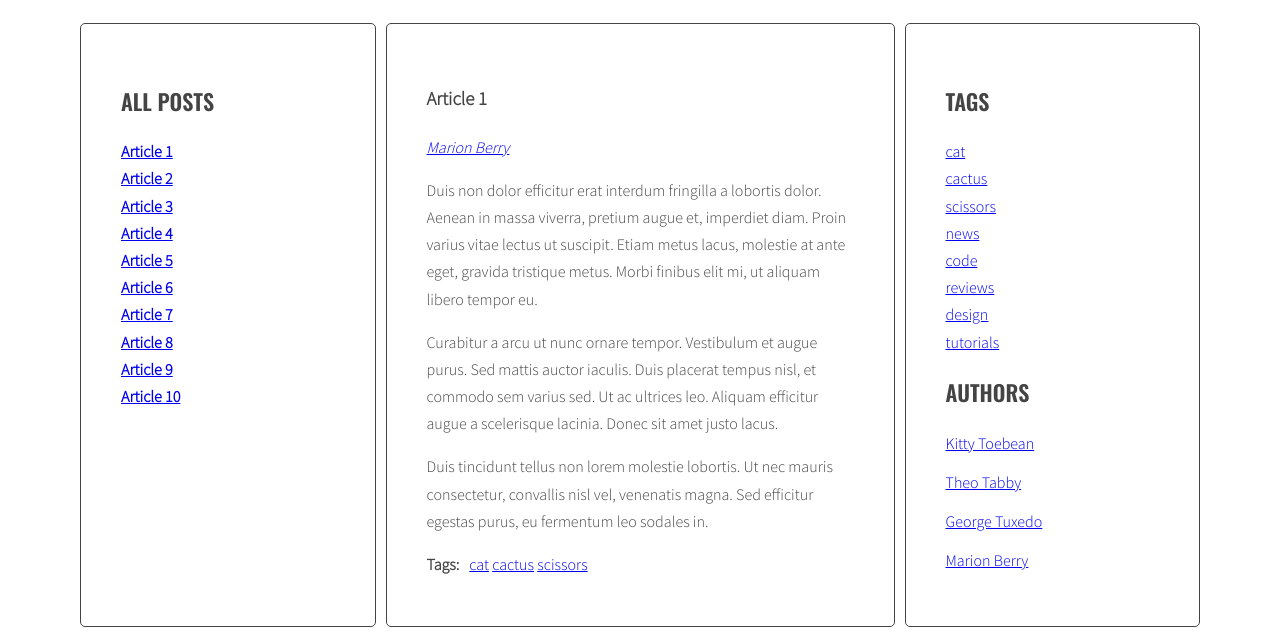
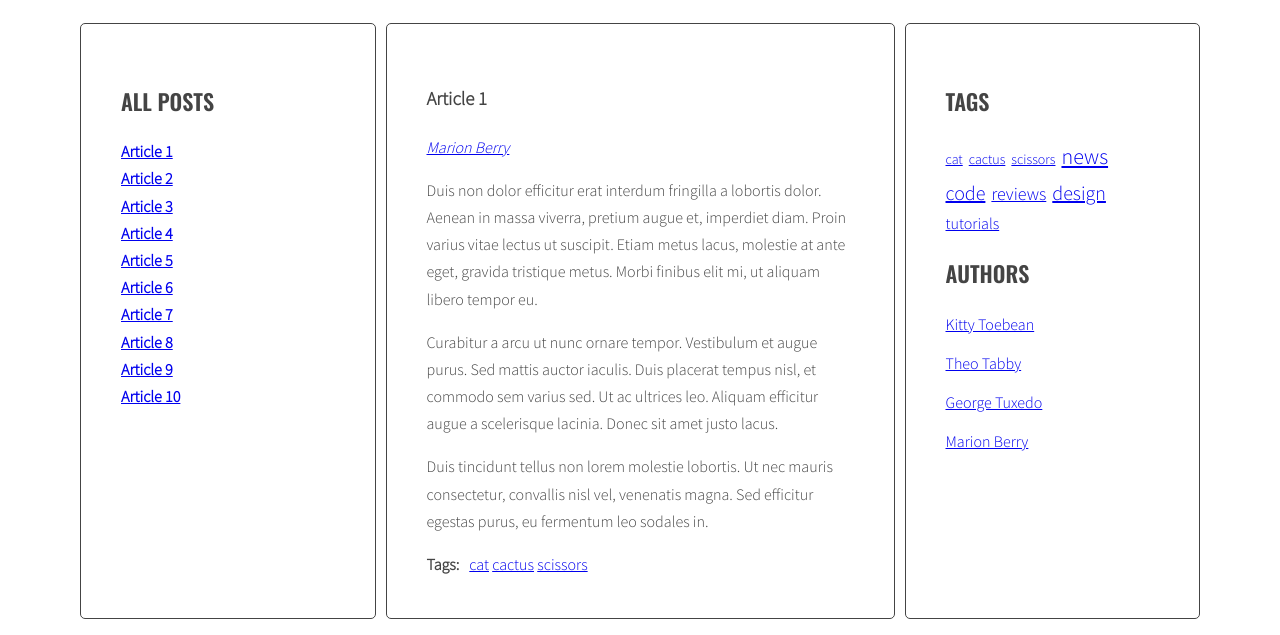
Before and after one commit to mkocz/javascript-blog, a website: page index.html in a window 1280 px wide. Shown: the part 220-855 px from the top of the page. Drawn offline with nearby package versions, Linux system fonts and the light colour scheme.

Commit message:
Generate tags cloud

```diff
--- a/index.html
+++ b/index.html
@@ -169,7 +169,7 @@
 				</section>
 				<aside class="sidebar" aria-label="tags">
 					<h2 class="section-title">Tags</h2>
-					<ul class="list tags">
+					<ul class="list tags list-horizontal">
 					</ul>
 					<h2 class="section-title">Authors</h2>
 					<ul class="list authors">
--- a/js/script.js
+++ b/js/script.js
@@ -3,7 +3,10 @@ const optArticleSelector = '.post',
 	optTitleListSelector = '.titles',
 	optArticleTagsSelector = '.post-tags .list',
 	optArticleAuthorsSelector = '.post-author',
-	optTagsListSelector = '.tags.list';
+	optTagsListSelector = '.tags.list',
+	optCloudClassCount = 5,
+	optCloudClassPrefix = 'tag-size-';
+	;
 
 const titleClickHandler = function(event) {
 	event.preventDefault();
@@ -70,9 +73,32 @@ const generateTitleLinks = function(customSelector = '') {
 /* generate title links and add event listeners to them */
 generateTitleLinks();
 
+function calculateTagsParams(tags) {
+	const params = {
+		max: 0,
+		min: 999999
+	}
+
+	for(let tag in tags) {
+		if( tags[tag] > params.max) {
+			params.max = tags[tag];
+		}
+
+		if( tags[tag] < params.min) {
+			params.min = tags[tag];
+		}
+	}
+	return params;
+}
+
+function calculateTagsClass(count, params) {
+	const classNumber = Math.floor((count - params.min)/(params.max - params.min)*(optCloudClassCount-1)) +1;
+	return optCloudClassPrefix + classNumber;
+}
+
 function generateTags(){
-	/* [NEW] create a new variable allTags with an empty array */
-  let allTags = [];
+	/* [NEW] create a new variable allTags with an empty Object */
+  let allTags = {};
 
 	/* find all articles */
   const allArticles = document.querySelectorAll(optArticleSelector);
@@ -96,9 +122,11 @@ function generateTags(){
 		html = html + li;
 
 		/* [NEW] check if this link is NOT already in allTags */
-    if(allTags.indexOf(li) == -1){
-      /* [NEW] add generated code to allTags array */
-      allTags.push(li);
+    if(!allTags[tag]){
+      /* [NEW] add tag to allTags object */
+      allTags[tag]=1;
+    } else {
+			allTags[tag]++;
 		}
 	/* END LOOP: for each tag */
 	}
@@ -110,9 +138,20 @@ function generateTags(){
 
 	/* [NEW] find list of tags in right column */
   const tagList = document.querySelector(optTagsListSelector);
+	const tagsParams = calculateTagsParams(allTags);
 
-  /* [NEW] add html from allTags to tagList */
-  tagList.innerHTML = allTags.join(' ');
+	/* [NEW] create variable for all links HTML code */
+	let allTagsHTML = '';
+
+	/* [NEW] START LOOP: for each tag in allTags: */
+	for(let tag in allTags){
+		/* [NEW] generate code of a link and add it to allTagsHTML */
+		allTagsHTML += '<li><a href="#tag-' + tag + '" class="' + calculateTagsClass(allTags[tag], tagsParams) + '">' + tag +'</a></li>';
+	/* [NEW] END LOOP: for each tag in allTags: */
+	}
+
+	/*[NEW] add HTML from allTagsHTML to tagList */
+	tagList.innerHTML = allTagsHTML;
 }
 
 generateTags();
--- a/sass/style.scss
+++ b/sass/style.scss
@@ -86,6 +86,10 @@ body {
   }
 }
 
+.list.tags li {
+	padding-right: 6px;
+}
+
 .list-horizontal {
   li {
     display: inline-block;
@@ -119,3 +123,23 @@ body {
     margin: 0 10px 0 0;
   }
 }
+
+.tag-size-1 {
+	font-size: 14px;
+}
+
+.tag-size-2 {
+	font-size: 16px;
+}
+
+.tag-size-3 {
+	font-size: 18px;
+}
+
+.tag-size-4 {
+	font-size: 20px;
+}
+
+.tag-size-5 {
+	font-size: 22px;
+}
```
Also changed, not shown: css/style.css, 1 other file. Lines whose indentation alone changed are shown as unchanged.
